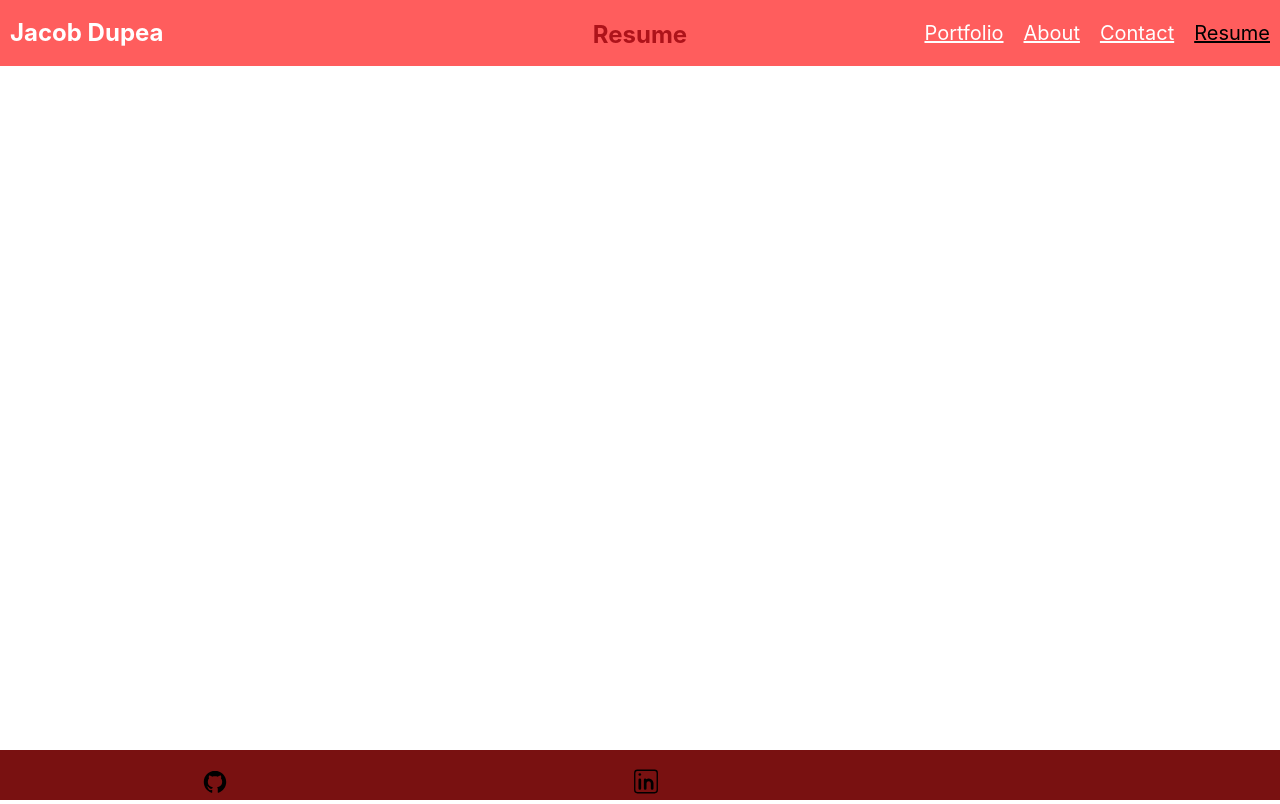
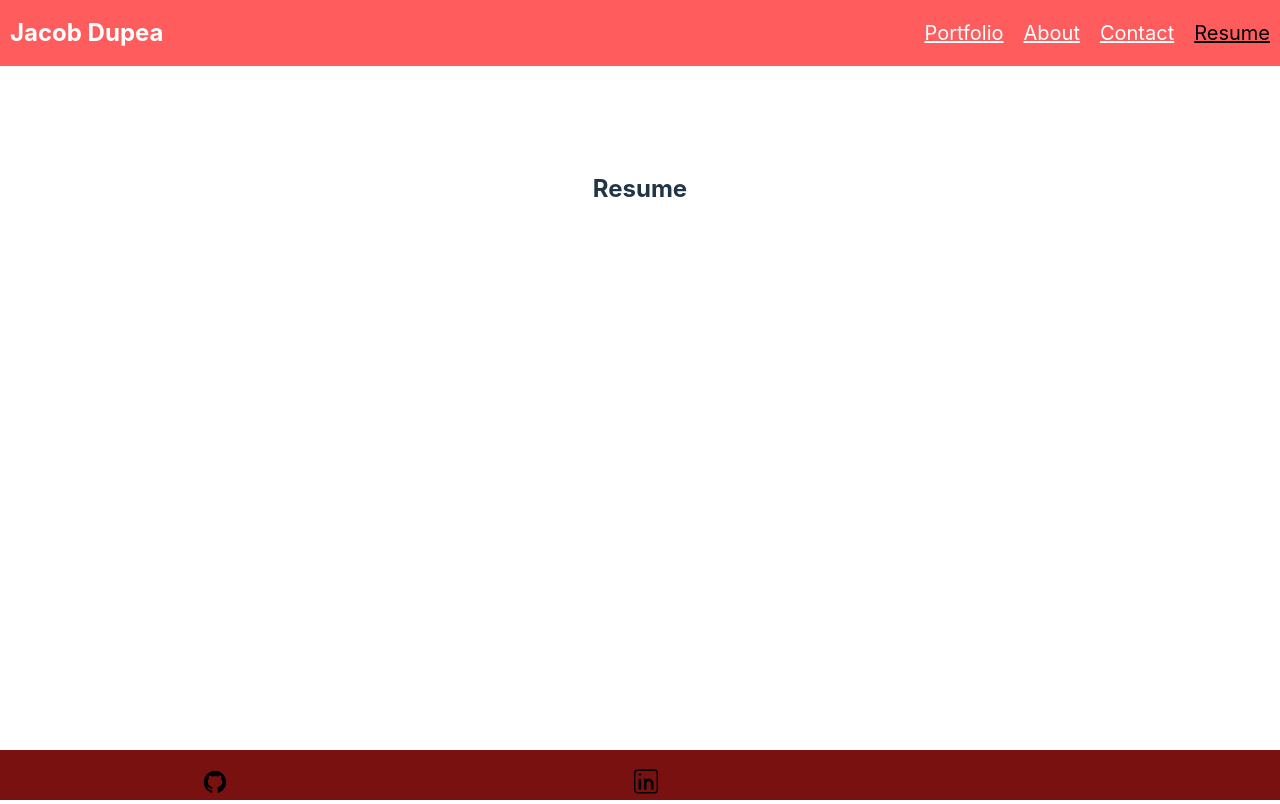
Before and after one commit to DupeaJ/Jacobs-React-Portfolio, a React (Vite) app: page /resume in a window 1280 px wide. Built offline with nearby package versions, Linux system fonts and the light colour scheme; some icons are missing.

Commit message:
updated resume

```diff
--- a/src/App.css
+++ b/src/App.css
@@ -21,6 +21,9 @@ svg{
 
   width: 20px;
   height: 25px;
+}
+.resume-section{
+  padding-top: 12%;
 }
 .react-icons{
       height: 2em;
--- a/src/index.css
+++ b/src/index.css
@@ -54,6 +54,10 @@ justify-content: center;
     margin-top: 10%;
     border-radius: 10px;
     background-color: #1a1a1a;
+}
+.resume-section a{
+  color: white;
+  text-decoration: wavy;
 }
 .container.contact-form input,
 .container.contact-form textarea {
--- a/src/pages/Resume.jsx
+++ b/src/pages/Resume.jsx
@@ -2,9 +2,13 @@ import Header from '../components/Header';
 
 export default function Resume() {
 	return (
-		<section className="container ">
+		<section className="container resume-section" >
 			<div className="container">
 				<Header header={'Resume'} />
+				<a href="https://docs.google.com/document/d/19LccNFUAVtFbuGwa93WXRE-RdG2PMhsEDjlRWAJtkXY/edit?usp=sharing"
+					target="_blank"
+					rel="noreferrer"
+				>Click here to view resume</a>
 			</div>
 		</section>
 	);
```
